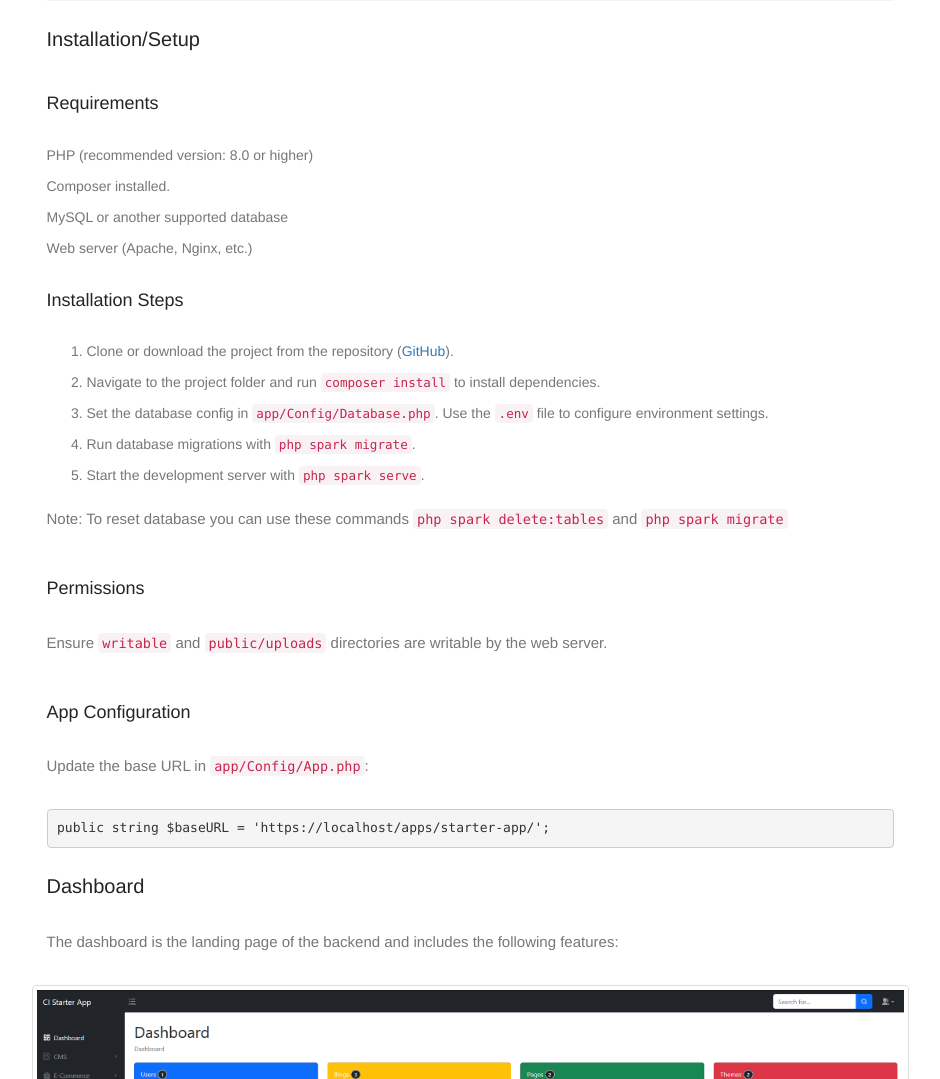
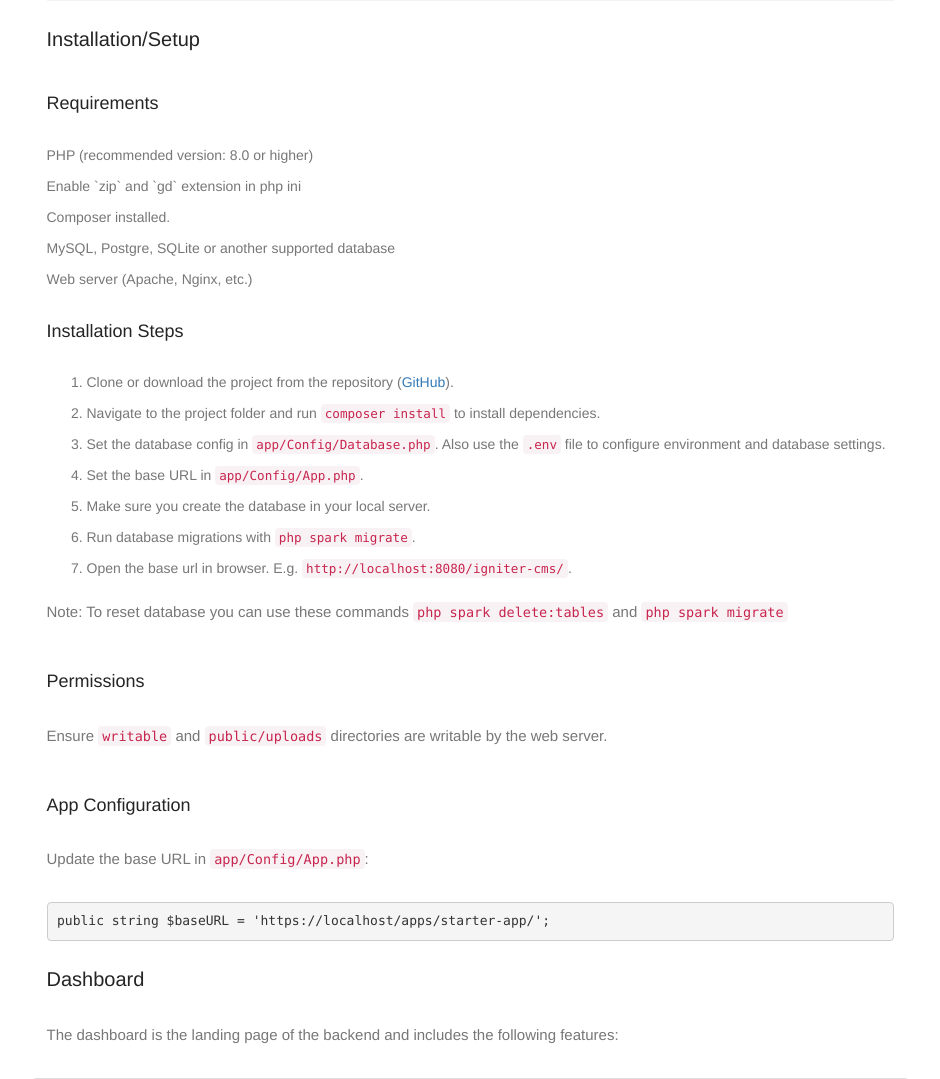
Before and after one commit to akassama/igniter-cms-doc, a PHP site: page /igniter-cms/ in a window 1280 px wide. Shown: the part 739-1818 px from the top of the page, without its empty margins (316-1256 px from the left). Run offline with PHP 8.4, Linux system fonts and the light colour scheme; some libraries are stand-ins or nearby versions.

Commit message:
Updated Installation Steps

```diff
--- a/index.php
+++ b/index.php
@@ -285,8 +285,9 @@
                             <h3>Requirements</h3>
                             <ul>
                                 <li>PHP (recommended version: 8.0 or higher)</li>
+                                <li>Enable `zip` and `gd` extension in php ini</li>
                                 <li>Composer installed.</li>
-                                <li>MySQL or another supported database</li>
+                                <li>MySQL, Postgre, SQLite or another supported database</li>
                                 <li>Web server (Apache, Nginx, etc.)</li>
                             </ul>
                         </section>
@@ -295,9 +296,11 @@
                             <ol>
                                 <li>Clone or download the project from the repository (<a href="https://github.com/akassama/codeigniter-starter-app">GitHub</a>).</li>
                                 <li>Navigate to the project folder and run <code>composer install</code> to install dependencies.</li>
-                                <li>Set the database config in <code>app/Config/Database.php</code>. Use the <code>.env</code> file to configure environment settings.</li>
+                                <li>Set the database config in <code>app/Config/Database.php</code>. Also use the <code>.env</code> file to configure environment and database settings.</li>
+                                <li>Set the base URL in <code>app/Config/App.php</code>.</li>
+								<li>Make sure you create the database in your local server.</li>
                                 <li>Run database migrations with <code>php spark migrate</code>.</li>
-                                <li>Start the development server with <code>php spark serve</code>.</li>
+                                <li>Open the base url in browser. E.g. <code>http://localhost:8080/igniter-cms/</code>.</li>
                             </ol>
                             <p>
                                 Note: To reset database you can use these commands <code>php spark delete:tables</code> and <code>php spark migrate</code>
```
